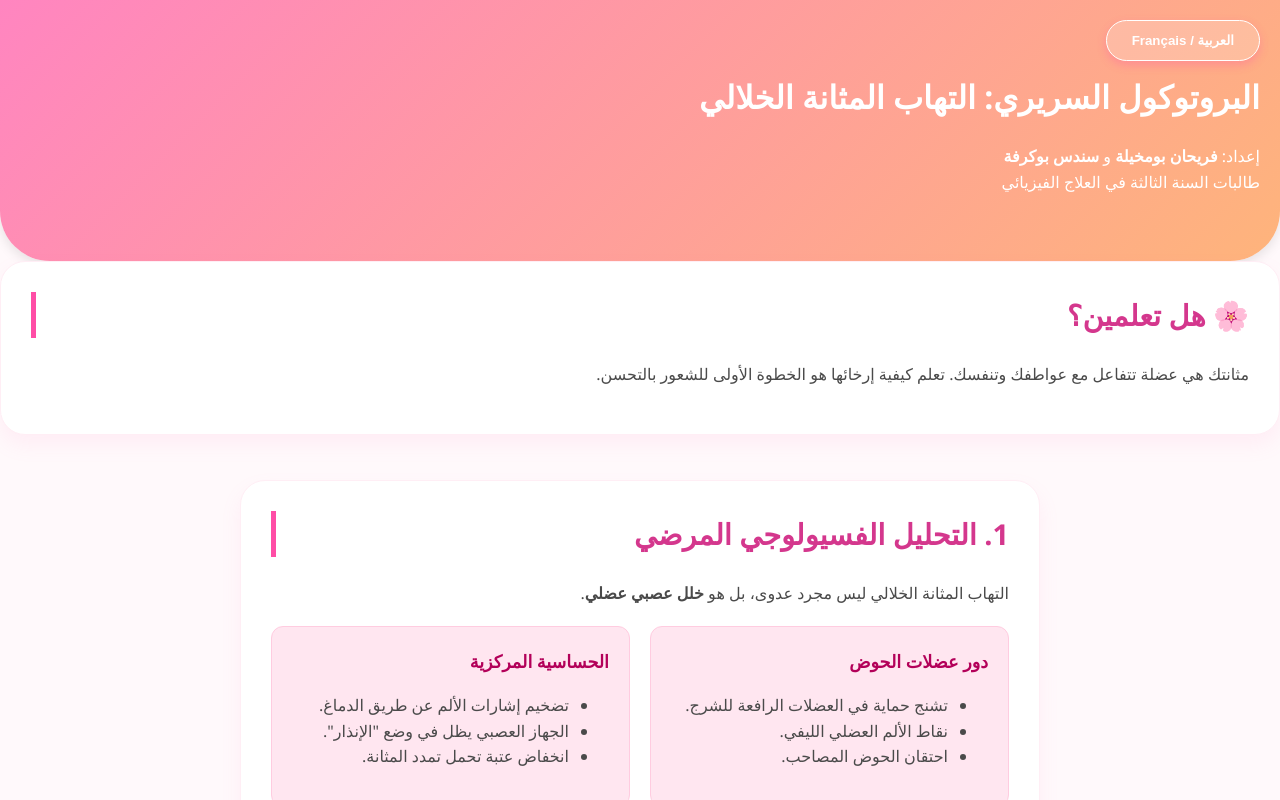
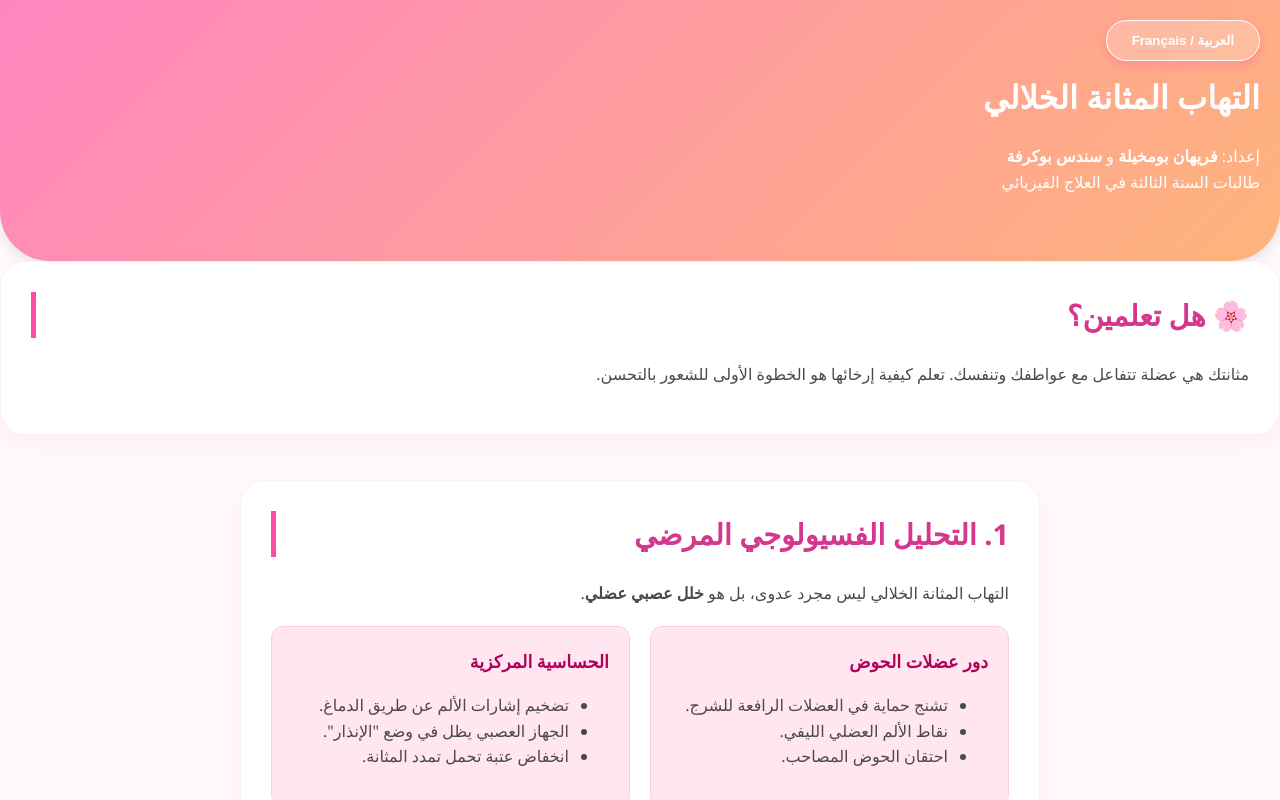
Before and after one commit to farihaneboumekhila2-star/fariphysio, a plain HTML site: page index.html in a window 1280 px wide. Both pictures are taken after a click on the button "Français / العربية". Shown: the top 800 px of the page. Drawn offline with nearby package versions, Linux system fonts and the light colour scheme.

Commit message:
Update index.html

```diff
--- a/index.html
+++ b/index.html
@@ -30,9 +30,9 @@
 <header>
     <button class="lang-switch" onclick="toggleLang()">Français / العربية</button>
     <h1 class="fr">Cystite Interstitielle</h1>
-    <h1 class="ar">البروتوكول السريري: التهاب المثانة الخلالي</h1>
+    <h1 class="ar">التهاب المثانة الخلالي</h1>
     <p class="fr">Développement : <strong>Farihane Boumekhila</strong> & <strong>Soundous Boukerfa</strong><br>Étudiantes en 3ème année Kinésithérapie</p>
-    <p class="ar">إعداد: <strong>فريحان بومخيلة</strong> و <strong>سندس بوكرفة</strong><br>طالبات السنة الثالثة في العلاج الفيزيائي</p>
+    <p class="ar">إعداد: <strong>فريهان بومخيلة</strong> و <strong>سندس بوكرفة</strong><br>طالبات السنة الثالثة في العلاج الفيزيائي</p>
 </header>
  <section>
         <h2 class="fr">🌸 Le saviez-vous ?</h2>
```
